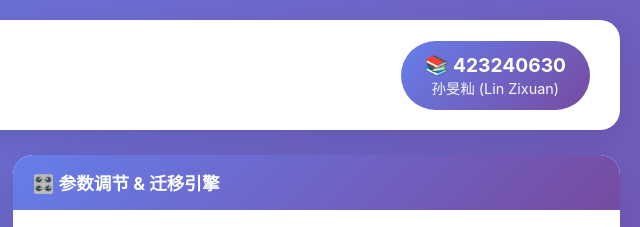
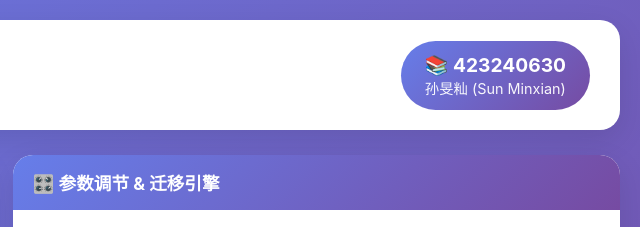
Before and after one commit to 2858391243-beep/work, a plain HTML site: page index.html in a window 1280 px wide. Shown: the top 227 px of the page, 640-1280 px from the left. Drawn offline with Linux system fonts and the light colour scheme.

Commit message:
Update index.html

```diff
--- a/index.html
+++ b/index.html
@@ -227,7 +227,7 @@
         </div>
         <div class="student-card">
             <div class="student-id">📚 423240630</div>
-            <div class="student-name">孙旻籼 (Lin Zixuan)</div>
+            <div class="student-name">孙旻籼 (Sun Minxian)</div>
         </div>
     </div>
 
```
